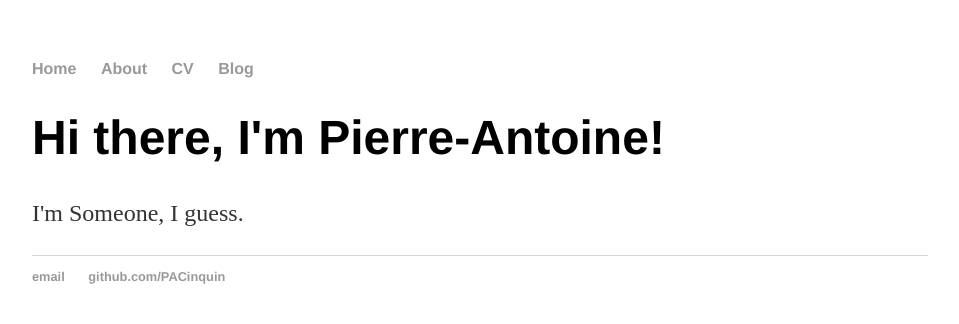
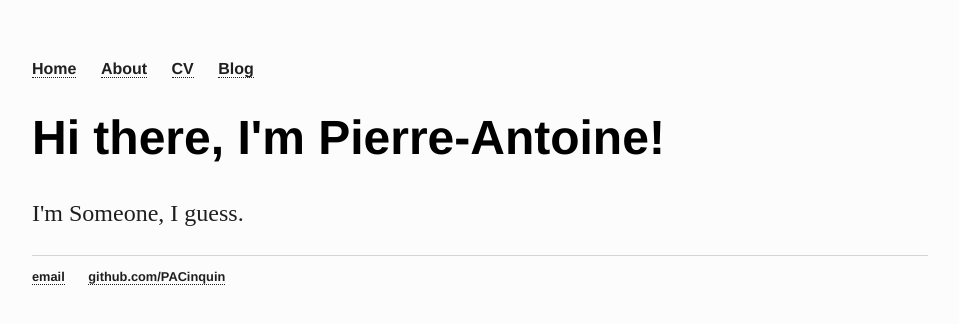
Before and after one commit to PACinquin/pacinquin.github.io, a Jekyll site: the page built from index.html, in a window 1280 px wide. Shown: the top 324 px of the page, without its empty margins (160-1119 px from the left). Built offline with Jekyll 4.4.1, drawn with Linux system fonts in a browser that asks for light colours.

Commit message:
Update main.css

```diff
--- a/css/main.css
+++ b/css/main.css
@@ -1,6 +1,7 @@
 body {
     margin: 60px auto;
     width: 70%;
+    background-color: #fcfcfc
 }
 nav ul, footer ul {
     font-family:'Helvetica', 'Arial', 'Sans-Serif';
@@ -14,7 +15,8 @@ nav ul li, footer ul li {
 }
 a {
     text-decoration: none;
-    color: #999;
+    color: #1f1f1f;
+    border-bottom: 1px dotted;
 }
 a:hover {
     text-decoration: underline;
@@ -26,7 +28,7 @@ h1 {
 p {
     font-size: 1.5em;
     line-height: 1.4em;
-    color: #333;
+    color: #1f1f1f;
 }
 footer {
     border-top: 1px solid #d5d5d5;
```
